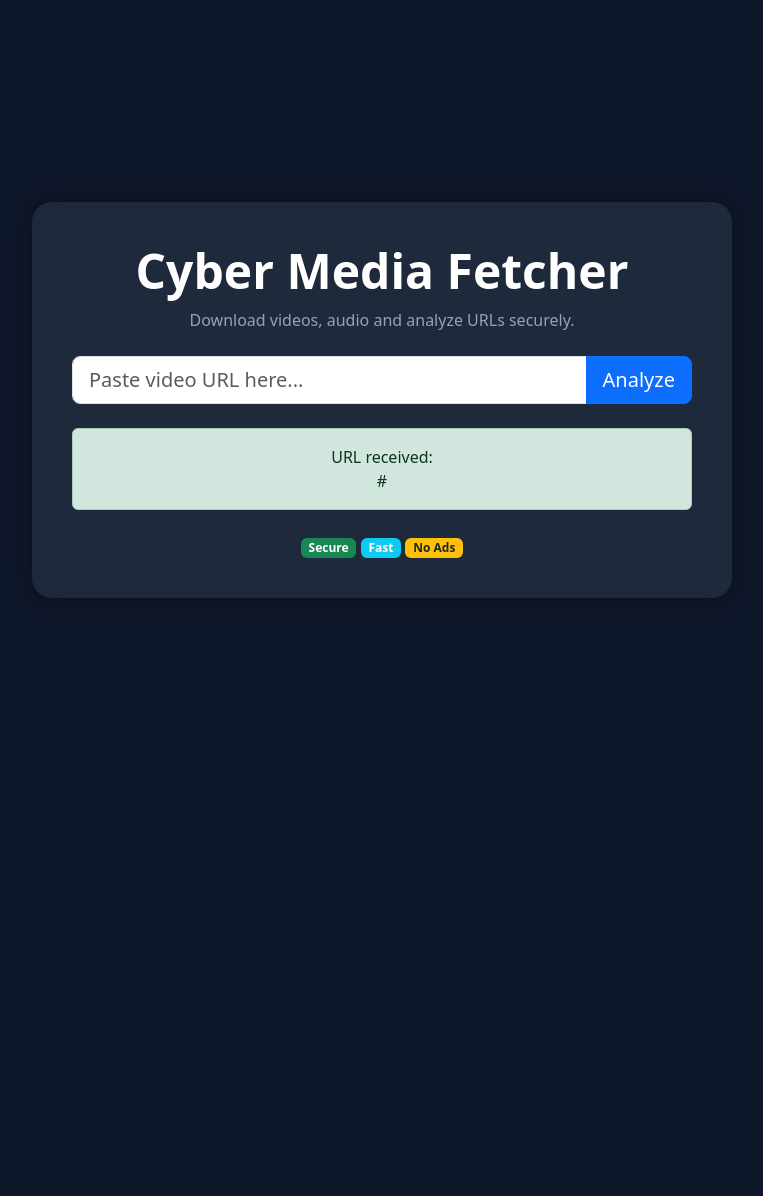
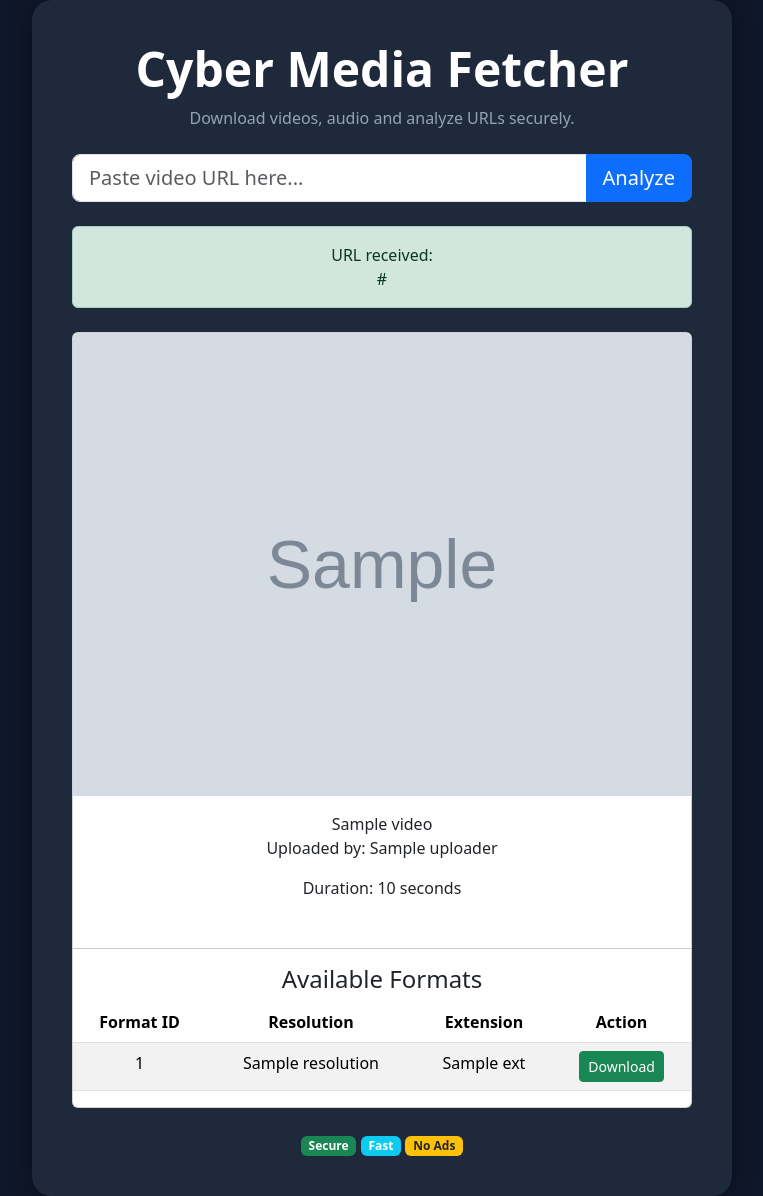
Before and after one commit to Stephen-Awuor/Cyber_Media_Fetcher, a Django app: template templates/home.html in a window 1280 px wide. Shown: the whole page, without its empty margins (258-1021 px from the left). Before the commit the page ends 598 px from the top, so only its background shows below. Run offline with Django 5.2, Linux system fonts and the light colour scheme; the template is opened without the code that fills it: most values are stand-ins (such as "Sample title", 1, 10 or a date in 2020); grey boxes marked "Sample" are stand-in pictures.

Commit message:
Installed ytd package that analyses urls and sends back meatadata to the browser, Each format has a download option.

```diff
--- a/downloader/urls.py
+++ b/downloader/urls.py
@@ -1,6 +1,8 @@
 from django.urls import path
 from . import views
 
+
 urlpatterns = [
     path('', views.home, name='home'),
+    path('download/', views.download, name='download'),
 ]
--- a/templates/home.html
+++ b/templates/home.html
@@ -85,7 +85,73 @@
 
           </div>
 
+        {% endif %}
+
+        {% if error %}
+<div class="alert alert-danger mt-4">
+    {{ error }}
+</div>
 {% endif %}
+
+{% if video %}
+
+<div class="card mt-4 text-dark">
+
+    <img src="{{ video.thumbnail }}" class="card-img-top">
+
+    <div class="card-body">
+
+        <h>{{ video.title }}</h>
+
+        <p>
+            Uploaded by:
+            {{ video.uploader }}
+        </p>
+
+        <p>
+            Duration:
+            {{ video.duration }}
+            seconds
+        </p>
+
+    </div>
+
+    <hr>
+
+<h4>Available Formats</h4>
+
+<table class="table table-striped">
+    <thead>
+        <tr>
+            <th>Format ID</th>
+            <th>Resolution</th>
+            <th>Extension</th>
+            <th>Action</th>
+        </tr>
+    </thead>
+    <tbody>
+    {% for format in video.formats %}
+        <tr>
+            <td>
+                {{ format.format_id }}
+            </td>
+            <td>
+                {{ format.resolution }}
+            </td>
+            <td>
+                {{ format.ext }}
+            </td>
+            <td>
+
+        <a href="{% url 'download' %}?url={{ video.url }}&format={{ format.format_id }}" class="btn btn-success btn-sm">Download</a>
+        </tr>
+    {% endfor %}
+    </tbody>
+</table>
+
+   </div>
+
+        {% endif %}
 
         <div class="mt-4">
 
```
Also changed, not shown: downloader/views.py (+35 -4 lines).
